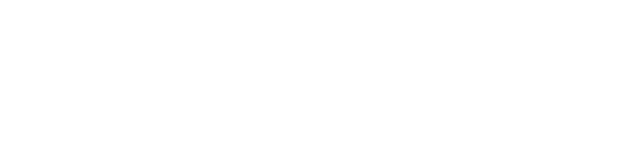
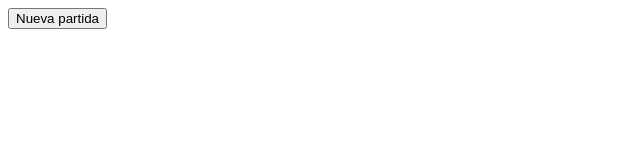
Before and after one commit to ivankopech/MiniDamas, a plain HTML site: page index.html in a window 1280 px wide. Shown: the whole page, without its empty margins (0-640 px from the left). Drawn offline with Linux system fonts and the light colour scheme.

Commit message:
boton nueva partida

```diff
--- a/index.html
+++ b/index.html
@@ -7,6 +7,6 @@
     <title>MiniDamas</title>
 </head>
 <body>
-
+    <button>Nueva partida</button>
 </body>
 </html>
```
